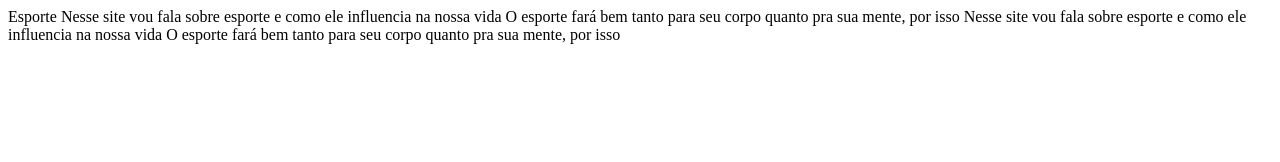
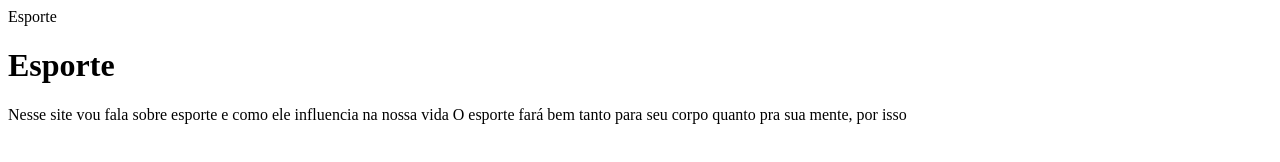
Before and after one commit to stefanysp/primeiroano2023, a plain HTML site: page index.html in a window 1280 px wide. Drawn offline with Linux system fonts and the light colour scheme.

Commit message:
cabeçario

```diff
--- a/index.html
+++ b/index.html
@@ -6,9 +6,8 @@
     <title>Esporte</title>
 </head>Esporte
 <body>
+<h1> Esporte </h1>
     Nesse site vou fala sobre esporte e como ele influencia na nossa vida
 O esporte fará bem tanto para seu corpo quanto pra sua mente, por isso
 </body>
 </html>
-Nesse site vou fala sobre esporte e como ele influencia na nossa vida
-O esporte fará bem tanto para seu corpo quanto pra sua mente, por isso
```
